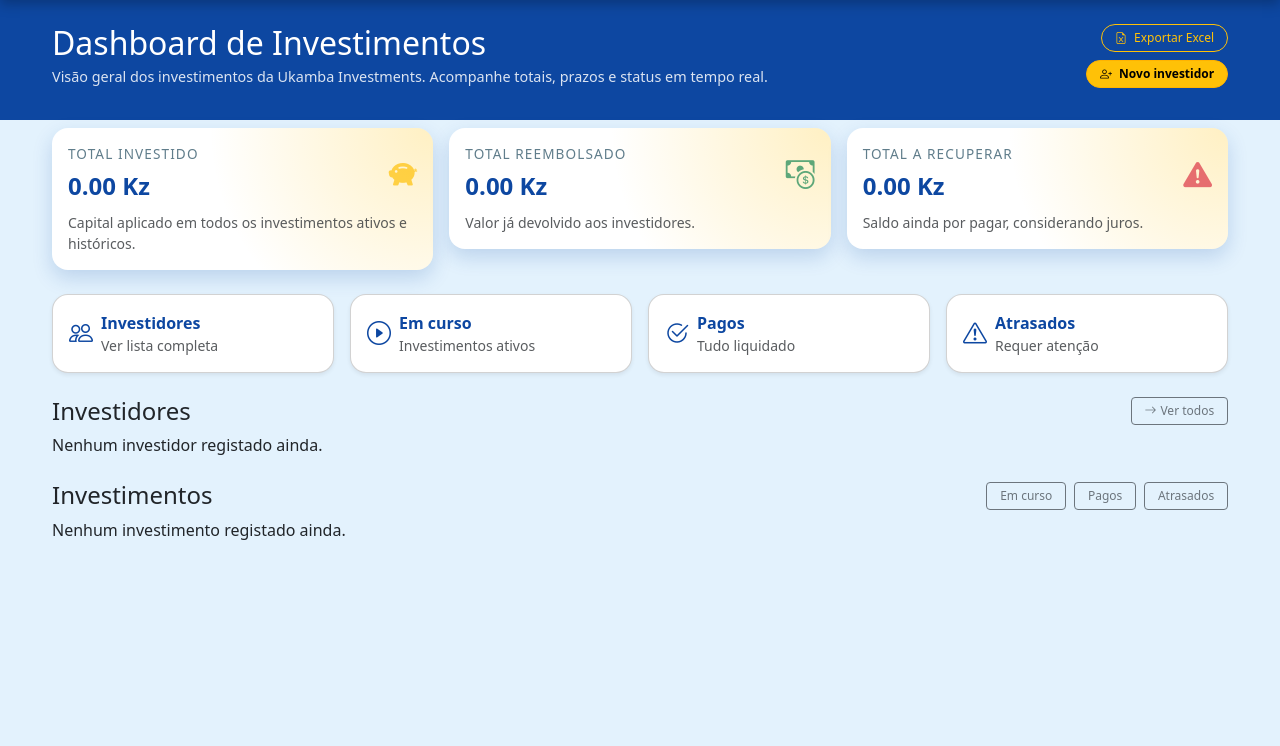
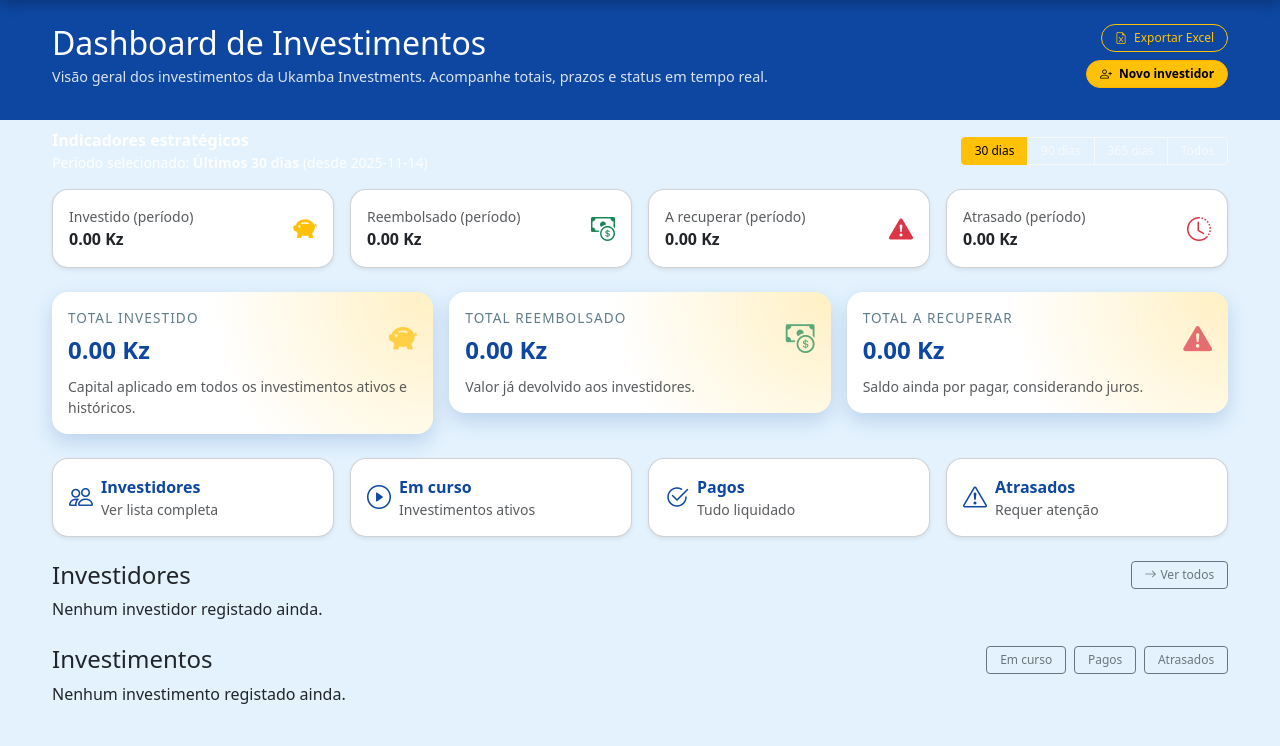
Before and after one commit to Pak744/ukamba-investment, a Flask app: page /dashboard in a window 1280 px wide. Shown: the part 56-802 px from the top of the page. Before the commit the page ends 596 px from the top, so only its background shows below. Run offline with Flask 3, Linux system fonts and the light colour scheme; a user stored in the database is signed in.

Commit message:
Indicadores estrategicos por periodo no dashboard

```diff
--- a/main.py
+++ b/main.py
@@ -245,6 +245,17 @@ init_db_and_seed_admin()
 
 
 # -------------------------------------------------
+# HELPERS
+# -------------------------------------------------
+
+def _safe_int(v, default=None):
+    try:
+        return int(v)
+    except Exception:
+        return default
+
+
+# -------------------------------------------------
 # AUTH
 # -------------------------------------------------
 
@@ -296,15 +307,32 @@ def home():
 @app.route("/dashboard")
 @require_roles("admin", "gestor", "leitura")
 def dashboard():
+    # ativos/inativos
     show_inactive = request.args.get("show_inactive", "0") == "1"
 
+    # ✅ período estratégico (default 30 dias)
+    period_raw = request.args.get("period", "30").strip().lower()
+    period_days = None if period_raw in ("all", "todos", "0") else _safe_int(period_raw, 30)
+
+    hoje = datetime.utcnow().date()
+    start_date = (hoje - timedelta(days=period_days)) if period_days else None
+
+    # investidores (mantém como está)
     if show_inactive:
         investidores = Investor.query.order_by(Investor.id.desc()).all()
     else:
         investidores = Investor.query.filter_by(is_active=True).order_by(Investor.id.desc()).all()
 
-    investments = Investment.query.all()
+    # investments (geral)
+    investments_all = Investment.query.all()
 
+    # ✅ filtro por período (por data_inicio)
+    if start_date:
+        investments_period = [inv for inv in investments_all if inv.data_inicio >= start_date]
+    else:
+        investments_period = list(investments_all)
+
+    # ordenação operacional (para tabela)
     def prioridade(inv: Investment):
         dias = inv.dias_restantes()
         em_falta = inv.valor_em_falta()
@@ -315,22 +343,46 @@ def dashboard():
             tier = 1
         else:
             tier = 2
-
         return (tier, dias)
 
-    investments = sorted(investments, key=prioridade)
+    investments_sorted = sorted(investments_all, key=prioridade)
 
-    total_investido = sum(inv.valor_investido for inv in investments)
-    total_reembolsado = sum(inv.valor_reembolsado for inv in investments)
-    total_a_recuperar = sum(inv.valor_em_falta() for inv in investments)
+    # totais gerais (como já tinhas)
+    total_investido = sum(inv.valor_investido for inv in investments_all)
+    total_reembolsado = sum(inv.valor_reembolsado for inv in investments_all)
+    total_a_recuperar = sum(inv.valor_em_falta() for inv in investments_all)
+
+    # ✅ totais do período (novo)
+    total_investido_p = sum(inv.valor_investido for inv in investments_period)
+    total_reembolsado_p = sum(inv.valor_reembolsado for inv in investments_period)
+    total_a_recuperar_p = sum(inv.valor_em_falta() for inv in investments_period)
+    total_atrasado_p = sum(inv.valor_em_falta() for inv in investments_period if inv.esta_atrasado())
+
+    # label amigável
+    if period_days is None:
+        period_label = "Todos"
+    else:
+        period_label = f"Últimos {period_days} dias"
 
     return render_template(
         "index.html",
         investidores=investidores,
-        investments=investments,
+        investments=investments_sorted,
+
         total_investido=total_investido,
         total_reembolsado=total_reembolsado,
         total_a_recuperar=total_a_recuperar,
+
+        # ✅ novos indicadores por período
+        period_raw=period_raw,
+        period_days=period_days,
+        period_label=period_label,
+        start_date=start_date,
+        total_investido_p=total_investido_p,
+        total_reembolsado_p=total_reembolsado_p,
+        total_a_recuperar_p=total_a_recuperar_p,
+        total_atrasado_p=total_atrasado_p,
+
         show_inactive=show_inactive
     )
 
--- a/templates/index.html
+++ b/templates/index.html
@@ -29,7 +29,90 @@
   </div>
 </div>
 
-<!-- Cards de resumo -->
+<!-- ✅ INDICADORES POR PERÍODO (PONTO 1) -->
+<div class="d-flex flex-wrap align-items-center justify-content-between gap-2 mb-3">
+  <div class="text-white">
+    <div class="fw-semibold">Indicadores estratégicos</div>
+    <div class="small" style="opacity:0.9;">
+      Período selecionado: <span class="fw-semibold">{{ period_label }}</span>
+      {% if start_date %} (desde {{ start_date }}) {% endif %}
+    </div>
+  </div>
+
+  <div class="btn-group" role="group" aria-label="Período">
+    <a class="btn btn-sm {% if period_raw == '30' %}btn-warning{% else %}btn-outline-light{% endif %}"
+       href="{{ url_for('dashboard', period=30) }}">30 dias</a>
+
+    <a class="btn btn-sm {% if period_raw == '90' %}btn-warning{% else %}btn-outline-light{% endif %}"
+       href="{{ url_for('dashboard', period=90) }}">90 dias</a>
+
+    <a class="btn btn-sm {% if period_raw == '365' %}btn-warning{% else %}btn-outline-light{% endif %}"
+       href="{{ url_for('dashboard', period=365) }}">365 dias</a>
+
+    <a class="btn btn-sm {% if period_raw in ['all','todos','0'] %}btn-warning{% else %}btn-outline-light{% endif %}"
+       href="{{ url_for('dashboard', period='all') }}">Todos</a>
+  </div>
+</div>
+
+<div class="row g-3 mb-4">
+  <div class="col-md-3 col-6">
+    <div class="card shadow-sm h-100">
+      <div class="card-body">
+        <div class="d-flex justify-content-between align-items-center">
+          <div>
+            <div class="text-muted small">Investido (período)</div>
+            <div class="fw-bold">{{ "{:,.2f}".format(total_investido_p) }} Kz</div>
+          </div>
+          <i class="bi bi-piggy-bank-fill fs-4 text-warning"></i>
+        </div>
+      </div>
+    </div>
+  </div>
+
+  <div class="col-md-3 col-6">
+    <div class="card shadow-sm h-100">
+      <div class="card-body">
+        <div class="d-flex justify-content-between align-items-center">
+          <div>
+            <div class="text-muted small">Reembolsado (período)</div>
+            <div class="fw-bold">{{ "{:,.2f}".format(total_reembolsado_p) }} Kz</div>
+          </div>
+          <i class="bi bi-cash-coin fs-4 text-success"></i>
+        </div>
+      </div>
+    </div>
+  </div>
+
+  <div class="col-md-3 col-6">
+    <div class="card shadow-sm h-100">
+      <div class="card-body">
+        <div class="d-flex justify-content-between align-items-center">
+          <div>
+            <div class="text-muted small">A recuperar (período)</div>
+            <div class="fw-bold">{{ "{:,.2f}".format(total_a_recuperar_p) }} Kz</div>
+          </div>
+          <i class="bi bi-exclamation-triangle-fill fs-4 text-danger"></i>
+        </div>
+      </div>
+    </div>
+  </div>
+
+  <div class="col-md-3 col-6">
+    <div class="card shadow-sm h-100">
+      <div class="card-body">
+        <div class="d-flex justify-content-between align-items-center">
+          <div>
+            <div class="text-muted small">Atrasado (período)</div>
+            <div class="fw-bold">{{ "{:,.2f}".format(total_atrasado_p) }} Kz</div>
+          </div>
+          <i class="bi bi-clock-history fs-4 text-danger"></i>
+        </div>
+      </div>
+    </div>
+  </div>
+</div>
+
+<!-- Cards de resumo (GERAL — como já tinhas) -->
 <div class="row g-3 mb-4">
   <div class="col-md-4">
     <div class="card card-dashboard">
@@ -154,30 +237,15 @@
   </div>
 </div>
 
-<!-- Atalhos no mobile -->
-<div class="d-md-none mb-3">
-  {% if current_user.role in ["admin", "gestor"] %}
-  <a href="{{ url_for('new_investor') }}" class="btn btn-primary btn-sm me-2 mb-2">
-    <i class="bi bi-person-plus me-1"></i> Novo investidor
-  </a>
-  {% endif %}
-
-  <a href="{{ url_for('exportar_excel') }}" class="btn btn-outline-primary btn-sm mb-2">
-    <i class="bi bi-file-earmark-excel me-1"></i> Exportar Excel
-  </a>
-</div>
-
 <!-- SECÇÃO DE INVESTIDORES -->
 <div class="d-flex justify-content-between align-items-center mb-2">
   <h4 class="mb-0">Investidores</h4>
 
-  <!-- ✅ Link rápido para a tela só de investidores -->
   <a class="btn btn-sm btn-outline-secondary" href="{{ url_for('investidores_page') }}">
     <i class="bi bi-arrow-right me-1"></i>Ver todos
   </a>
 </div>
 
-<!-- ✅ PESQUISA (AGORA NO LUGAR CERTO: INVESTIDORES) -->
 {% if investidores %}
 <div class="row g-2 mb-3">
   <div class="col-md-6">
@@ -219,8 +287,6 @@
           <span class="text-muted">—</span>
           {% endif %}
         </td>
-
-        <!-- ID escondido para pesquisa -->
         <td class="d-none dash-inv-id">{{ invst.id }}</td>
       </tr>
       {% endfor %}
@@ -235,7 +301,6 @@
 <div class="d-flex justify-content-between align-items-center mb-2 mt-4">
   <h4 class="mb-0">Investimentos</h4>
 
-  <!-- ✅ Links rápidos -->
   <div class="d-flex gap-2">
     <a class="btn btn-sm btn-outline-secondary" href="{{ url_for('investimentos_ativos') }}">
       Em curso
@@ -288,7 +353,6 @@
         </td>
 
         <td class="text-end">
-          <!-- ✅ PAGAR TOTAL (admin/gestor) -->
           {% if current_user.role in ["admin", "gestor"] %}
           <form method="post"
                 action="{{ url_for('pay_in_full', investment_id=inv.id) }}"
@@ -300,7 +364,6 @@
           </form>
           {% endif %}
 
-          <!-- ✅ APAGAR (somente admin) -->
           {% if current_user.role == "admin" %}
           <form method="post"
                 action="{{ url_for('delete_investment', investment_id=inv.id) }}"
@@ -325,7 +388,6 @@
 <p>Nenhum investimento registado ainda.</p>
 {% endif %}
 
-<!-- ✅ SCRIPT: FILTRO DA PESQUISA (Investidores no Dashboard) -->
 <script>
   (function () {
     const input = document.getElementById("dashInvestorSearch");
```
